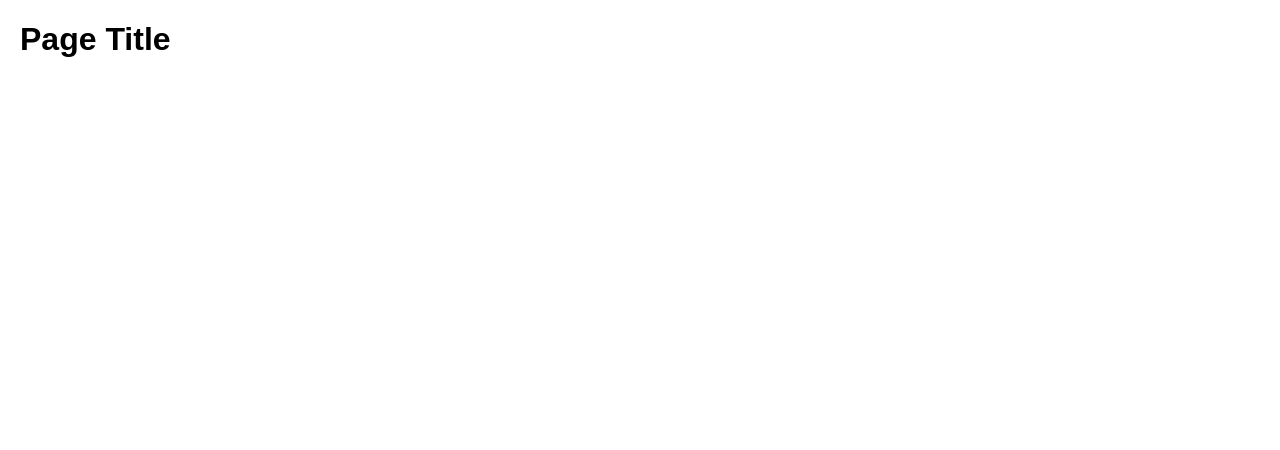
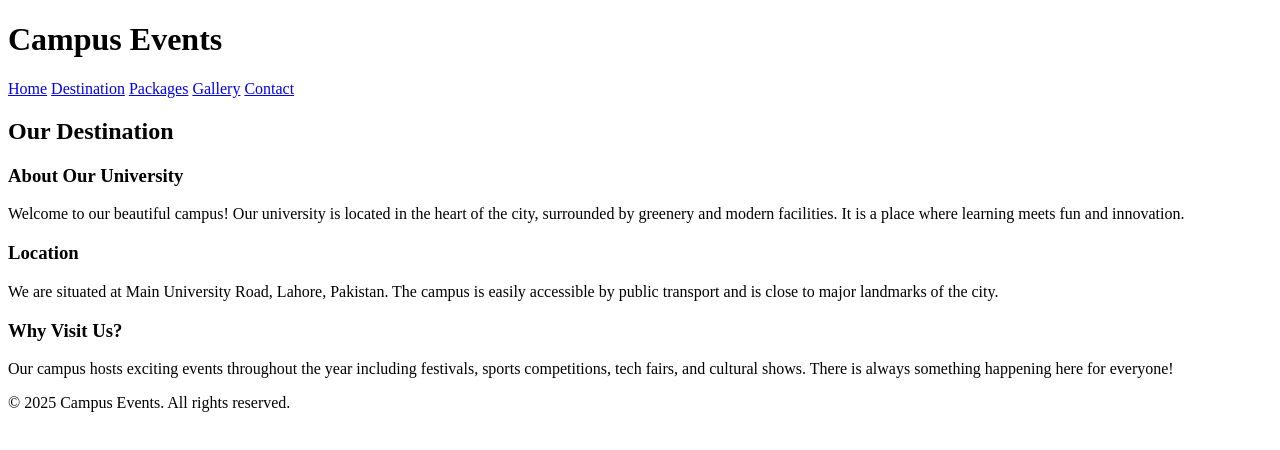
Before and after one commit to hassan3208/campus-events, a website: page src/destination.html in a window 1280 px wide. Drawn offline with Linux system fonts and the light colour scheme.

Commit message:
Completed destination page

```diff
--- a/package.json
+++ b/package.json
@@ -2,7 +2,7 @@
   "name": "campus-events",
   "version": "1.0.0",
   "description": "devops ass 2",
-  "main": "index.js",
+
   "scripts": {
     "test": "echo \"Error: no test specified\" && exit 1"
   },
--- a/src/destination.html
+++ b/src/destination.html
@@ -1,22 +1,59 @@
 <!DOCTYPE html>
-<html>
+<html lang="en">
 <head>
-  <title>REPLACE THIS TITLE</title>
-  <link rel="stylesheet" href="../styles/style.css">
+  <meta charset="UTF-8" />
+  <meta name="viewport" content="width=device-width, initial-scale=1.0"/>
+  <title>Destination</title>
+
 </head>
 <body>
 
-  <!-- ============================= -->
-  <!-- TODO: Page Content Starts Here -->
-  <!-- Instructions:
-       1. Add your page-specific content
-       2. Keep design consistent with other pages
-       3. Do NOT break CSS link
-       4. Use proper headings (h1, h2, etc.)
-  -->
-  <!-- ============================= -->
+  <header>
+    <h1>Campus Events</h1>
+    <nav>
+      <a href="index.html">Home</a>
+      <a href="destination.html">Destination</a>
+      <a href="packages.html">Packages</a>
+      <a href="gallery.html">Gallery</a>
+      <a href="contact.html">Contact</a>
+    </nav>
+  </header>
 
-  <h1>Page Title</h1>
+  <main>
+    <h2>Our Destination</h2>
+
+    <section>
+      <h3>About Our University</h3>
+      <p>
+        Welcome to our beautiful campus! Our university is located in the heart
+        of the city, surrounded by greenery and modern facilities. It is a place
+        where learning meets fun and innovation.
+      </p>
+    </section>
+
+    <section>
+      <h3>Location</h3>
+      <p>
+        We are situated at Main University Road, Lahore, Pakistan. The campus
+        is easily accessible by public transport and is close to major
+        landmarks of the city.
+      </p>
+    </section>
+
+    <section>
+      <h3>Why Visit Us?</h3>
+      <p>
+        Our campus hosts exciting events throughout the year including
+        festivals, sports competitions, tech fairs, and cultural shows.
+        There is always something happening here for everyone!
+      </p>
+    </section>
+
+  </main>
+
+  <footer>
+    <p>&copy; 2025 Campus Events. All rights reserved.</p>
+  </footer>
 
 </body>
 </html>
```
